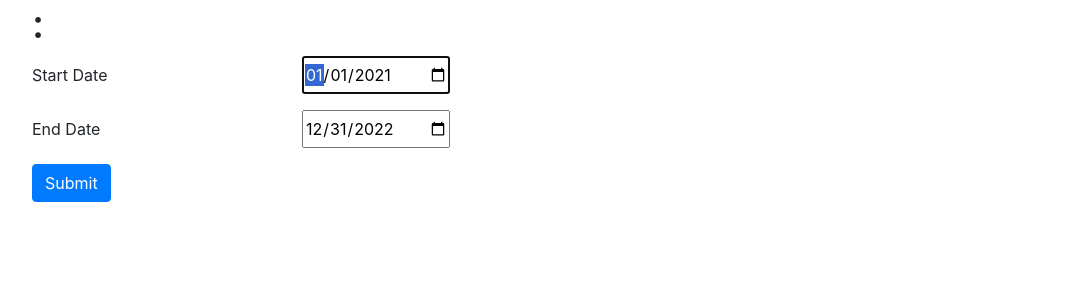
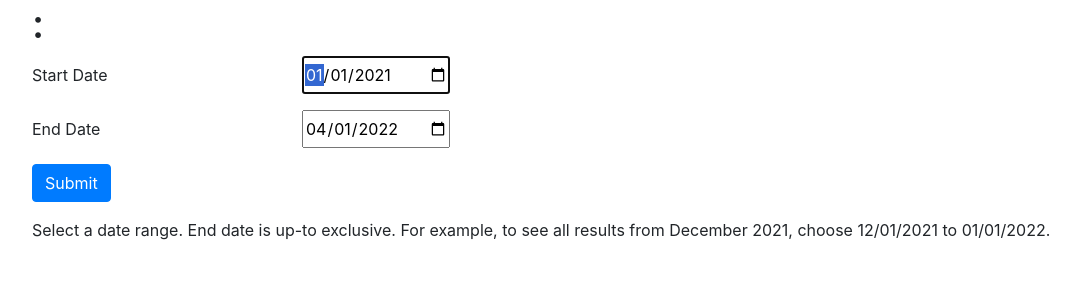
Before and after one commit to indexdata/reshare-reports-portal, a Flask app: template templates/parameterize.html in a window 1280 px wide. Shown: the part 56-356 px from the top of the page, without its empty margins (53-1133 px from the left). Run offline with Flask 2, Linux system fonts and the light colour scheme; the template is opened without the code that fills it, so the values that code supplies are empty; some libraries are stand-ins or nearby versions.

Commit message:
add some helper text, change dates

```diff
--- a/static/frontend.js
+++ b/static/frontend.js
@@ -6,7 +6,12 @@ function setDefaultDates() {
     // first day of last year
     var startDate = new Date(new Date().getFullYear() -1, 0, 1);
     // end of the year
-    var endDate = new Date(new Date().getFullYear(), 0, 365);
+    var now = new Date();
+    if (now.getMonth() == 11) {
+        var endDate = new Date(now.getFullYear() + 1, 0, 1);
+    } else {
+        var endDate = new Date(now.getFullYear(), now.getMonth() + 1, 1);
+    }
     startDateControl.value = startDate.toISOString().split('T')[0];
     endDateControl.value = endDate.toISOString().split('T')[0];
 }
--- a/templates/parameterize.html
+++ b/templates/parameterize.html
@@ -18,5 +18,8 @@
             <button type="submit" class="btn btn-primary">Submit</button>
         </div>
     </form>
+            <span id="date-help" class="form-text">
+              Select a date range. End date is up-to exclusive. For example, to see all results from December 2021, choose 12/01/2021 to 01/01/2022.
+            </span>
     <script type="text/javascript">setDefaultDates();</script>
 {% endblock %}
```
